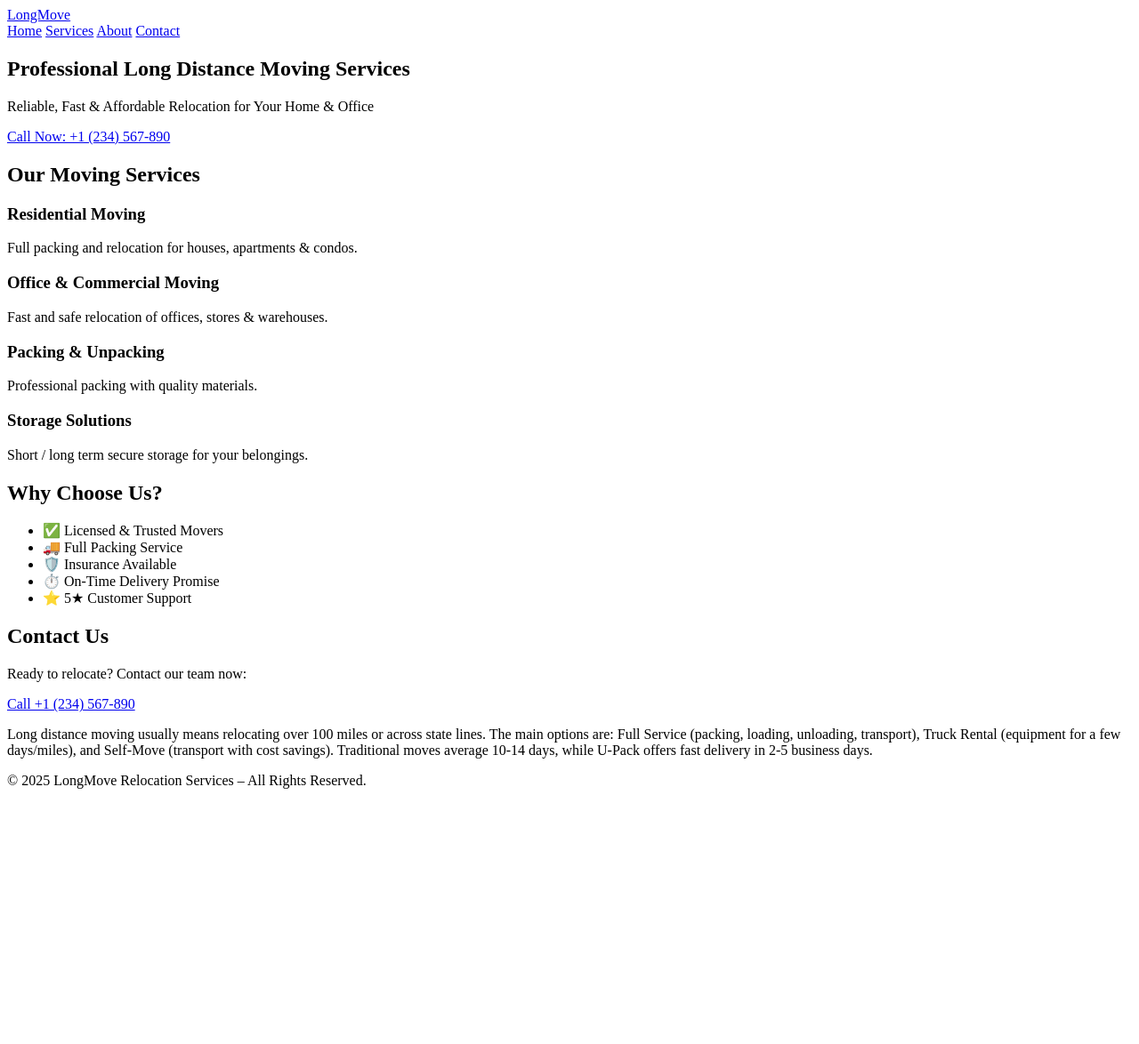
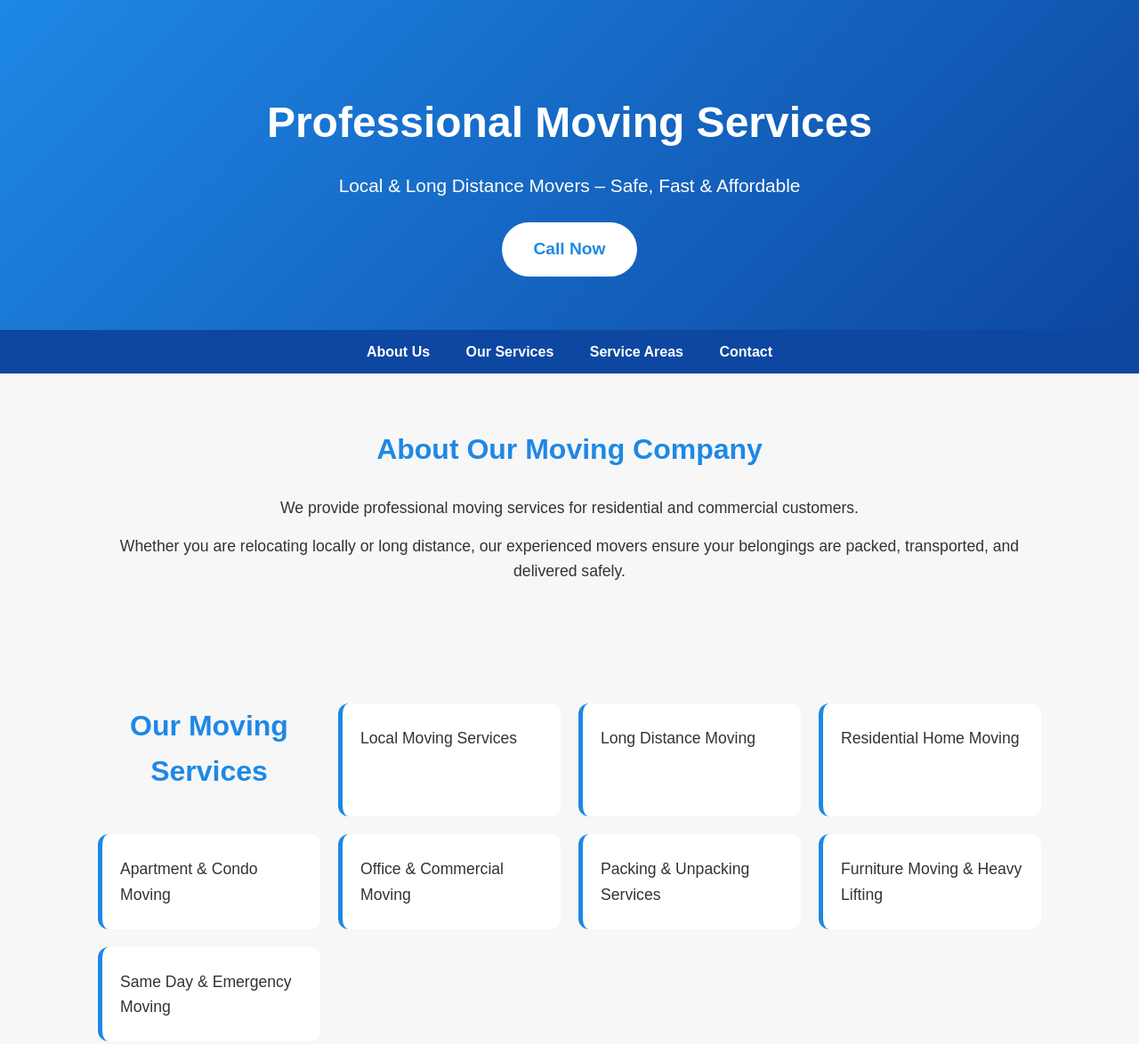
Before and after one commit to alihassanalvi156-creator/moving-services, a plain HTML site: page index.html in a window 1280 px wide. Shown: the top 1174 px of the page at 89% size. Before the commit the page ends 903 px from the top, so only its background shows below. Drawn offline with Linux system fonts and the light colour scheme.

Commit message:
Update index.html

```diff
--- a/index.html
+++ b/index.html
@@ -1,94 +1,256 @@
 <!DOCTYPE html>
 <html lang="en">
 <head>
-<meta charset="UTF-8" />
-<meta name="viewport" content="width=device-width, initial-scale=1.0" />
-<title>Long Moving & Relocation Services</title>
-<link rel="stylesheet" href="styles.css" />
+<meta charset="UTF-8">
+<meta name="viewport" content="width=device-width, initial-scale=1.0">
+
+<title>Professional Moving Services | Local & Long Distance Movers</title>
+
+<meta name="description" content="Professional local and long distance moving services. Residential & commercial movers available 24/7. Fast, safe & affordable moving solutions. Call now.">
+
+<style>
+/* ---------------------- */
+/* Basic Reset & Body */
+/* ---------------------- */
+* {
+    margin: 0;
+    padding: 0;
+    box-sizing: border-box;
+}
+body {
+    font-family: Arial, Helvetica, sans-serif;
+    background: #f7f7f7;
+    color: #333;
+    line-height: 1.6;
+}
+
+/* ---------------------- */
+/* Header / Hero */
+/* ---------------------- */
+header {
+    background: linear-gradient(135deg, #1e88e5, #0d47a1);
+    color: #fff;
+    text-align: center;
+    padding: 100px 20px 60px;
+}
+header h1 {
+    font-size: 3rem;
+    margin-bottom: 15px;
+}
+header p {
+    font-size: 1.3rem;
+    margin-bottom: 25px;
+}
+header .btn {
+    display: inline-block;
+    padding: 15px 35px;
+    font-size: 1.2rem;
+    color: #1e88e5;
+    background: #fff;
+    border-radius: 50px;
+    font-weight: bold;
+    text-decoration: none;
+    transition: all 0.3s ease;
+}
+header .btn:hover {
+    transform: translateY(-3px);
+    box-shadow: 0px 5px 15px rgba(0,0,0,0.3);
+}
+
+/* ---------------------- */
+/* Navigation */
+/* ---------------------- */
+nav {
+    background: #0d47a1;
+    text-align: center;
+    padding: 12px 0;
+}
+nav a {
+    color: #fff;
+    margin: 0 18px;
+    text-decoration: none;
+    font-weight: bold;
+    transition: color 0.3s;
+}
+nav a:hover {
+    color: #ffca28;
+}
+
+/* ---------------------- */
+/* Sections */
+/* ---------------------- */
+section {
+    padding: 60px 20px;
+    max-width: 1100px;
+    margin: auto;
+}
+section h2 {
+    color: #1e88e5;
+    font-size: 2rem;
+    margin-bottom: 25px;
+    text-align: center;
+}
+
+/* About Section */
+#about p {
+    margin-bottom: 15px;
+    text-align: center;
+    font-size: 1.1rem;
+}
+
+/* ---------------------- */
+/* Services Section */
+/* ---------------------- */
+.services {
+    display: grid;
+    grid-template-columns: repeat(auto-fit, minmax(250px, 1fr));
+    gap: 20px;
+}
+.services .service-card {
+    background: #fff;
+    padding: 25px 20px;
+    border-radius: 12px;
+    border-left: 5px solid #1e88e5;
+    transition: all 0.3s ease;
+}
+.services .service-card:hover {
+    transform: scale(1.05);
+    box-shadow: 0px 10px 20px rgba(0,0,0,0.15);
+}
+.services li {
+    list-style: none;
+    font-size: 1.1rem;
+}
+
+/* ---------------------- */
+/* CTA Section */
+/* ---------------------- */
+.cta {
+    background: #1e88e5;
+    color: #fff;
+    text-align: center;
+    padding: 80px 20px;
+    border-radius: 12px;
+    margin: 60px auto;
+}
+.cta h2 {
+    font-size: 2rem;
+    margin-bottom: 15px;
+}
+.cta p {
+    font-size: 1.2rem;
+    margin-bottom: 20px;
+}
+.cta a {
+    display: inline-block;
+    padding: 15px 35px;
+    font-size: 1.2rem;
+    color: #1e88e5;
+    background: #fff;
+    border-radius: 50px;
+    font-weight: bold;
+    text-decoration: none;
+    transition: all 0.3s ease;
+}
+.cta a:hover {
+    transform: translateY(-3px);
+    box-shadow: 0px 5px 15px rgba(0,0,0,0.3);
+}
+
+/* ---------------------- */
+/* Footer */
+/* ---------------------- */
+footer {
+    background: #222;
+    color: #ccc;
+    text-align: center;
+    padding: 40px 20px;
+    font-size: 14px;
+    line-height: 1.5;
+}
+footer p {
+    margin: 10px 0;
+}
+footer .disclaimer {
+    font-size: 12px;
+    color: #aaa;
+    margin-top: 20px;
+}
+
+/* ---------------------- */
+/* Responsive Adjustments */
+/* ---------------------- */
+@media (max-width: 768px) {
+    header h1 {
+        font-size: 2.2rem;
+    }
+    header p {
+        font-size: 1rem;
+    }
+    .cta h2 {
+        font-size: 1.5rem;
+    }
+    .cta p {
+        font-size: 1rem;
+    }
+}
+</style>
 </head>
+
 <body>
 
-<!-- Navigation -->
-<header class="navbar">
-  <div class="container">
-    <a href="#home" class="logo">LongMove</a>
-    <nav>
-      <a href="#home">Home</a>
-      <a href="#services">Services</a>
-      <a href="#about">About</a>
-      <a href="#contact">Contact</a>
-    </nav>
-  </div>
+<header>
+    <h1>Professional Moving Services</h1>
+    <p>Local & Long Distance Movers – Safe, Fast & Affordable</p>
+    <a href="tel:+1XXXXXXXXXX" class="btn">Call Now</a>
 </header>
 
-<!-- Hero Section -->
-<section id="home" class="hero">
-  <div class="container hero-content">
-    <h1>Professional Long Distance Moving Services</h1>
-    <p>Reliable, Fast & Affordable Relocation for Your Home & Office</p>
-    <a href="tel:+1234567890" class="btn primary">Call Now: +1 (234) 567-890</a>
-  </div>
+<nav>
+    <a href="#about">About Us</a>
+    <a href="#services">Our Services</a>
+    <a href="#areas">Service Areas</a>
+    <a href="#contact">Contact</a>
+</nav>
+
+<section id="about">
+    <h2>About Our Moving Company</h2>
+    <p>We provide professional moving services for residential and commercial customers.</p>
+    <p>Whether you are relocating locally or long distance, our experienced movers ensure your belongings are packed, transported, and delivered safely.</p>
 </section>
 
-<!-- Services -->
 <section id="services" class="services">
-  <div class="container">
     <h2>Our Moving Services</h2>
-    <div class="service-grid">
-      <div class="service">
-        <h3>Residential Moving</h3>
-        <p>Full packing and relocation for houses, apartments & condos.</p>
-      </div>
-      <div class="service">
-        <h3>Office & Commercial Moving</h3>
-        <p>Fast and safe relocation of offices, stores & warehouses.</p>
-      </div>
-      <div class="service">
-        <h3>Packing & Unpacking</h3>
-        <p>Professional packing with quality materials.</p>
-      </div>
-      <div class="service">
-        <h3>Storage Solutions</h3>
-        <p>Short / long term secure storage for your belongings.</p>
-      </div>
-    </div>
-  </div>
+    <div class="service-card"><li>Local Moving Services</li></div>
+    <div class="service-card"><li>Long Distance Moving</li></div>
+    <div class="service-card"><li>Residential Home Moving</li></div>
+    <div class="service-card"><li>Apartment & Condo Moving</li></div>
+    <div class="service-card"><li>Office & Commercial Moving</li></div>
+    <div class="service-card"><li>Packing & Unpacking Services</li></div>
+    <div class="service-card"><li>Furniture Moving & Heavy Lifting</li></div>
+    <div class="service-card"><li>Same Day & Emergency Moving</li></div>
 </section>
 
-<!-- Why Choose Us -->
-<section id="about" class="about">
-  <div class="container">
-    <h2>Why Choose Us?</h2>
-    <ul class="features">
-      <li>✅ Licensed & Trusted Movers</li>
-      <li>🚚 Full Packing Service</li>
-      <li>🛡️ Insurance Available</li>
-      <li>⏱️ On-Time Delivery Promise</li>
-      <li>⭐ 5★ Customer Support</li>
-    </ul>
-  </div>
+<section id="areas">
+    <h2>Our Service Areas</h2>
+    <p>We proudly serve multiple cities and surrounding areas for both local and long-distance relocations, ensuring timely and professional service wherever you need us.</p>
+    <p>Popular service areas include major cities and nearby towns, with coverage expanding continuously to meet customer demand.</p>
 </section>
 
-<!-- Contact -->
-<section id="contact" class="contact">
-  <div class="container">
-    <h2>Contact Us</h2>
-    <p>Ready to relocate? Contact our team now:</p>
-    <a href="tel:+1234567890" class="btn secondary">Call +1 (234) 567-890</a>
-  </div>
+<section id="contact" class="cta">
+    <h2>Need Professional Movers?</h2>
+    <p>Call now to get fast, reliable moving assistance.</p>
+    <a href="tel:+1XXXXXXXXXX">Call Now</a>
 </section>
 
-<!-- Footer -->
-<footer class="footer">
-  <div class="container">
-    <p>
-      Long distance moving usually means relocating over 100 miles or across state lines.
-      The main options are: Full Service (packing, loading, unloading, transport),
-      Truck Rental (equipment for a few days/miles), and Self-Move (transport with cost savings).
-      Traditional moves average 10-14 days, while U-Pack offers fast delivery in 2-5 business days.
-    </p>
-    <p>© 2025 LongMove Relocation Services – All Rights Reserved.</p>
-  </div>
+<footer>
+    <p>© 2025 Moving Services. All Rights Reserved.</p>
+    <div class="disclaimer">
+        <p>
+            Every company defines long distance moving differently, but it generally means moving over 100 miles or across state lines.
+            Options: Full Service (packing, loading, unloading, transport), Truck Rental (equipment for days/miles), Self-Move (transport with cost savings).
+            Typical delivery: 10-14 days; U-Pack averages 2-5 business days.
+        </p>
+    </div>
 </footer>
 
 </body>
```
